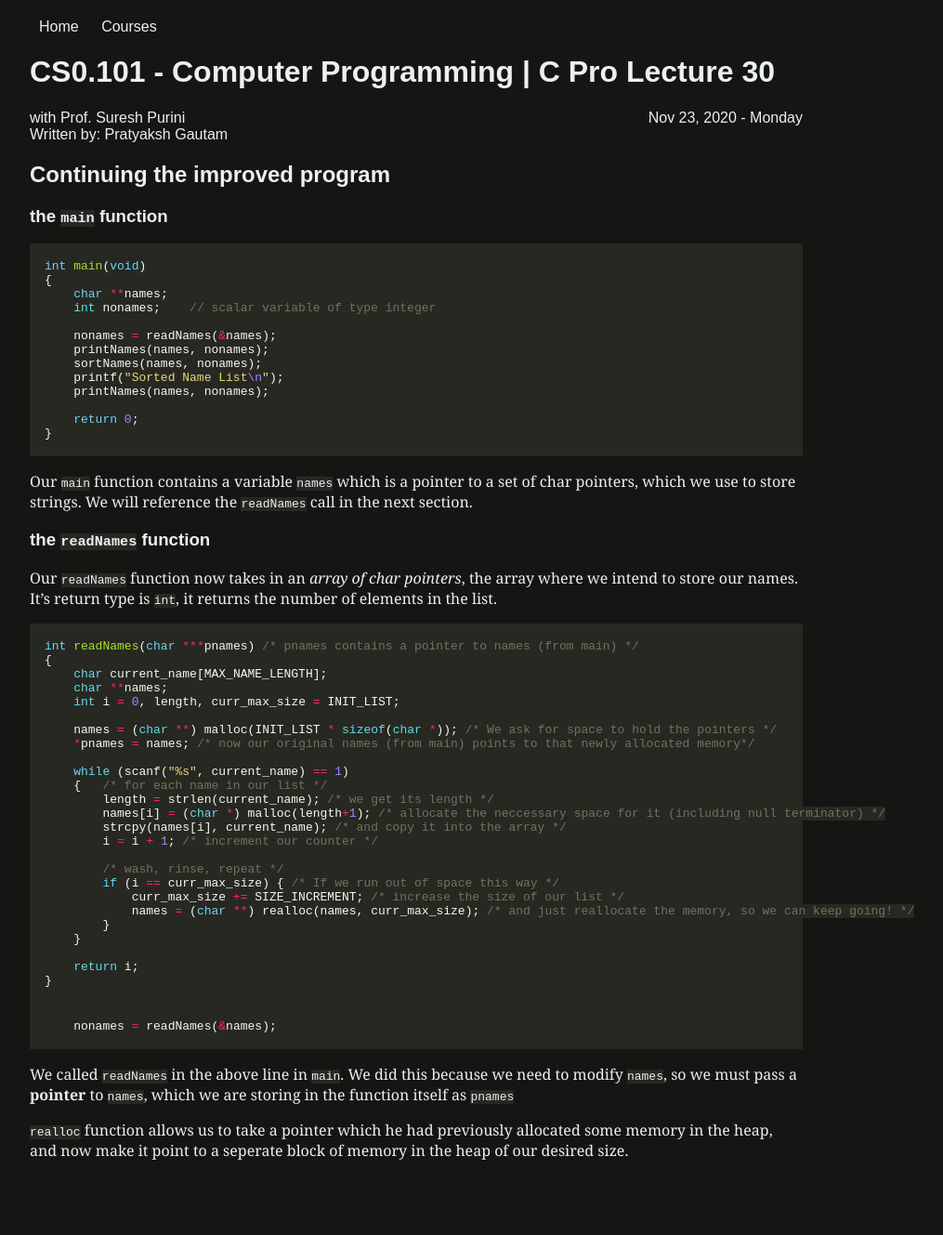
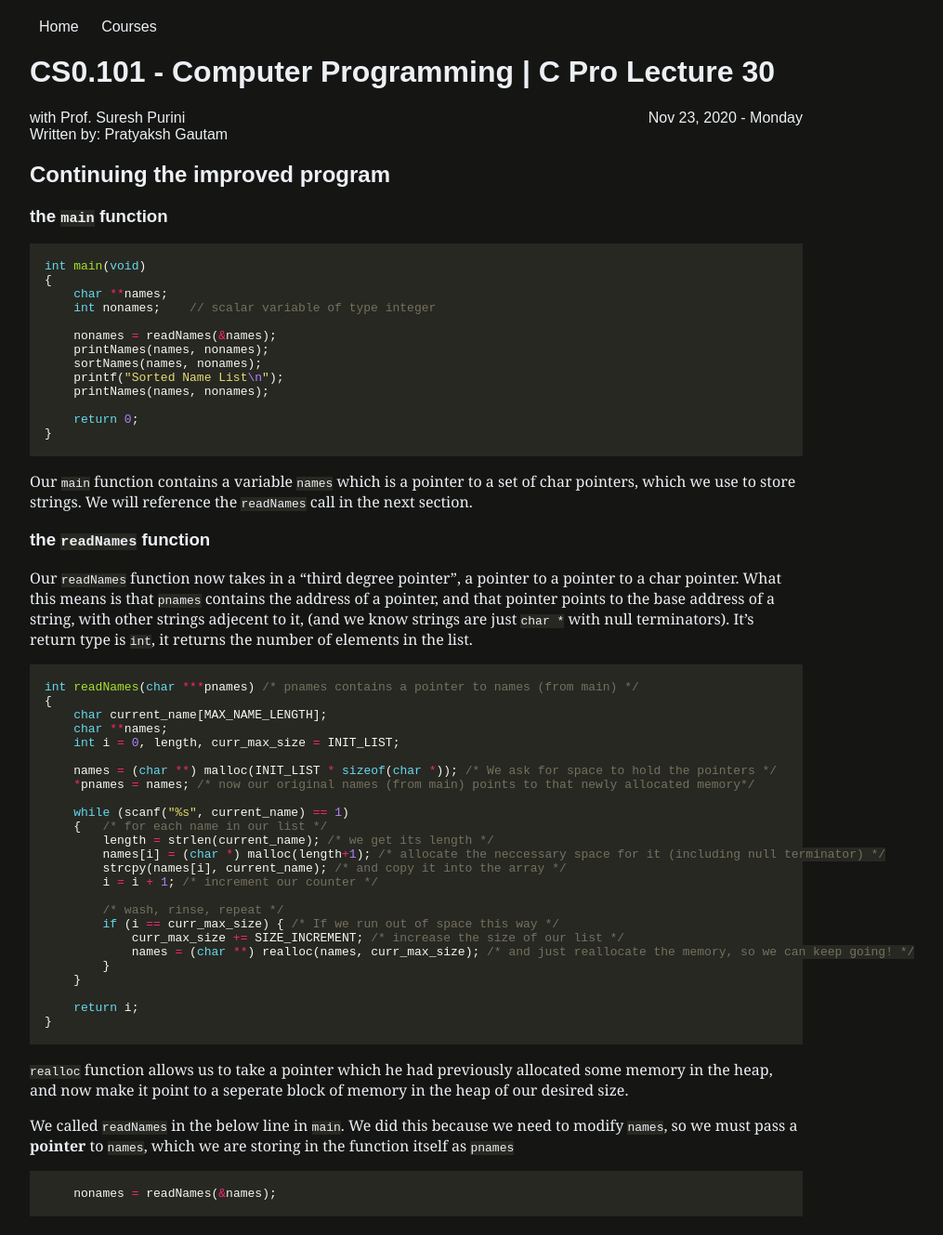
Before and after one commit to iiit-notebook/iiit-notebook.github.io, a Jekyll site: the page built from _posts/2020-11-23-c-pro-lecture-30.md, in a window 1280 px wide. Shown: the whole page at 93% size, without its empty margins (192-1207 px from the left). Built offline with Jekyll 4.4.1, drawn with Linux system fonts in a browser that asks for light colours; before the commit the page ends 1285 px from its top, so only the background shows below that.

Commit message:
minor corrections and improvements to c pro 30

````diff
--- a/_posts/2020-11-23-c-pro-lecture-30.md
+++ b/_posts/2020-11-23-c-pro-lecture-30.md
@@ -30,7 +30,8 @@ We will reference the `readNames` call in the next section.
 
 ### the `readNames` function
 
-Our `readNames` function now takes in an *array of char pointers*, the array where we intend to store our names. It's return type is `int`, it returns the number of elements in the list.
+Our `readNames` function now takes in a "third degree pointer", a pointer to a pointer to a char pointer. What this means is that `pnames` contains the address of a pointer, and that pointer points to the base address of a string, with other strings adjecent to it, (and we know strings are just `char *` with null terminators).
+It's return type is `int`, it returns the number of elements in the list.
 ```c
 int readNames(char ***pnames) /* pnames contains a pointer to names (from main) */
 {
@@ -59,10 +60,10 @@ int readNames(char ***pnames) /* pnames contains a pointer to names (from main)
 }
 ```
 
+`realloc` function allows us to take a pointer which he had previously allocated some memory in the heap, and now make it point to a seperate block of memory in the heap of our desired size.
+
+We called `readNames` in the below line in `main`. We did this because we need to modify `names`, so we must pass a **pointer** to `names`, which we are storing in the function itself as `pnames`
 
 ```c
     nonames = readNames(&names);
 ```
-We called `readNames` in the above line in `main`. We did this because we need to modify `names`, so we must pass a **pointer** to `names`, which we are storing in the function itself as `pnames`
-
-`realloc` function allows us to take a pointer which he had previously allocated some memory in the heap, and now make it point to a seperate block of memory in the heap of our desired size.
````
